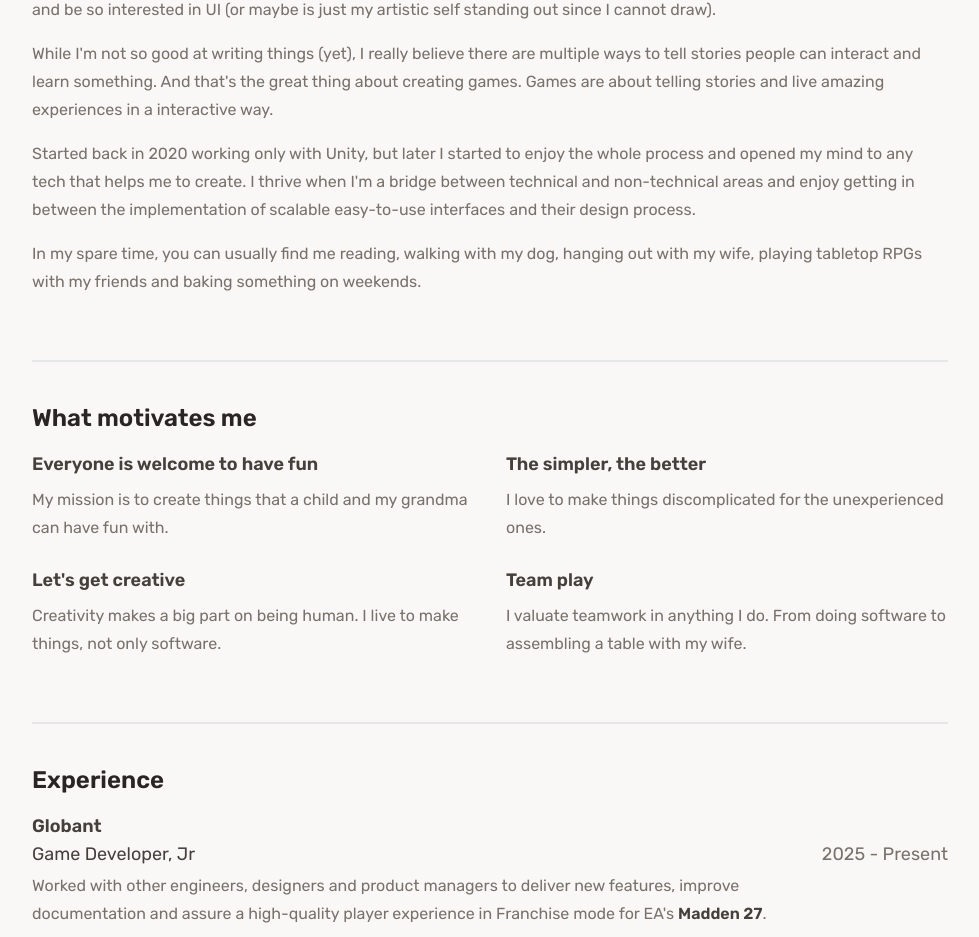
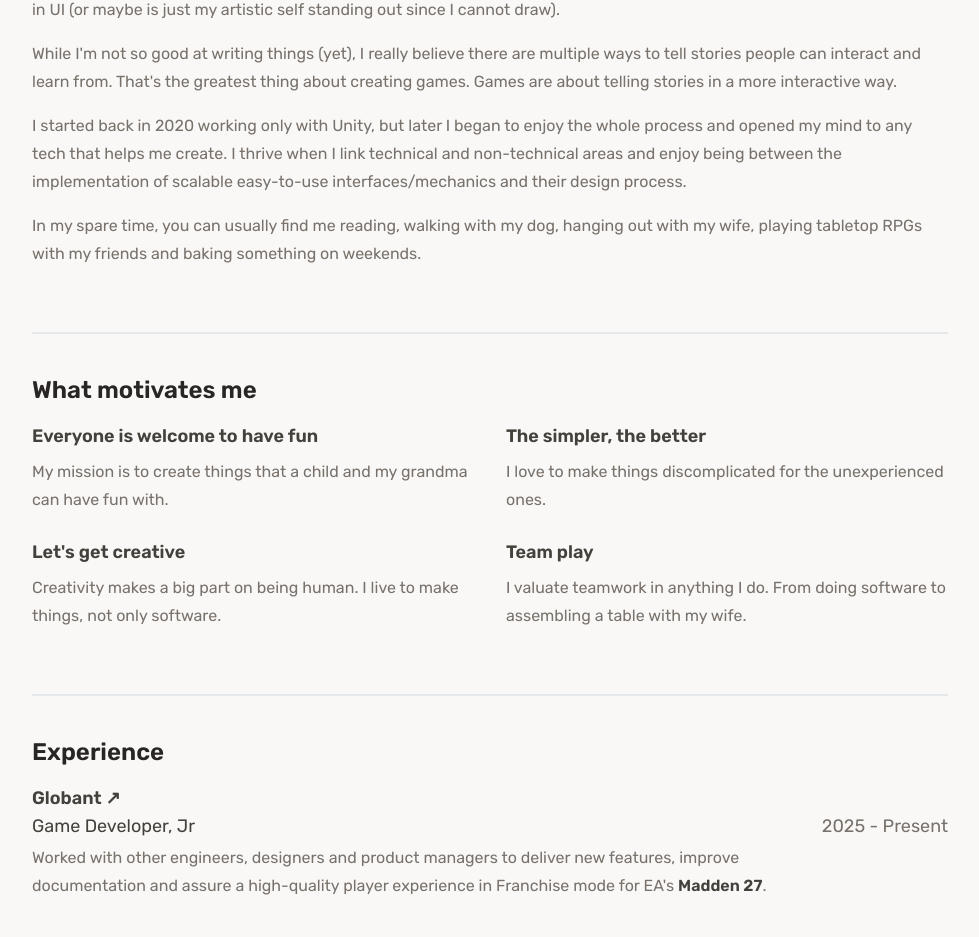
Before and after one commit to caiovini980/Portfolio, a React (Vite) app: page /about in a window 1280 px wide. Shown: the part 254-1191 px from the top of the page, without its empty margins (150-1129 px from the left). Built offline with nearby package versions, Linux system fonts and the light colour scheme.

Commit message:
fix: adjusted text and hyperlinks

```diff
--- a/src/data/AboutData.js
+++ b/src/data/AboutData.js
@@ -1,8 +1,8 @@
 export default {
     story: [
-        "Hi there! **I'm Caio**, and **I like creating things, tell stories and help others**. Always had a keen eye for detail and maybe that, in addition to have a mother who worked with computers and a father who was a math teacher, got me into creating games and be so interested in UI (or maybe is just my artistic self standing out since I cannot draw).",
-        "While I'm not so good at writing things (yet), I really believe there are multiple ways to tell stories people can interact and learn something. And that's the great thing about creating games. Games are about telling stories and live amazing experiences in a interactive way.",
-        "Started back in 2020 working only with Unity, but later I started to enjoy the whole process and opened my mind to any tech that helps me to create. I thrive when I'm a bridge between technical and non-technical areas and enjoy getting in between the implementation of scalable easy-to-use interfaces and their design process.",
+        "**I like creating things, tell stories and help others**. Always had a keen eye for detail and maybe that, in addition to have a mother who worked with computers and a father who was a math teacher, got me into creating games and be so interested in UI (or maybe is just my artistic self standing out since I cannot draw).",
+        "While I'm not so good at writing things (yet), I really believe there are multiple ways to tell stories people can interact and learn from. That's the greatest thing about creating games. Games are about telling stories in a more interactive way.",
+        "I started back in 2020 working only with Unity, but later I began to enjoy the whole process and opened my mind to any tech that helps me create. I thrive when I link technical and non-technical areas and enjoy being between the implementation of scalable easy-to-use interfaces/mechanics and their design process.",
         "In my spare time, you can usually find me reading, walking with my dog, hanging out with my wife, playing tabletop RPGs with my friends and baking something on weekends."
     ],
 
@@ -27,7 +27,7 @@ export default {
 
     experience: [
         {
-            company: "Globant",
+            company: "Globant ↗",
             website: "https://www.globant.com/",
             roles: [
                 {
@@ -38,7 +38,7 @@ export default {
             ],
         },
         {
-            company: "Kokku",
+            company: "Kokku ↗",
             website: "https://kokkugames.com/",
             roles: [
                 {
```
